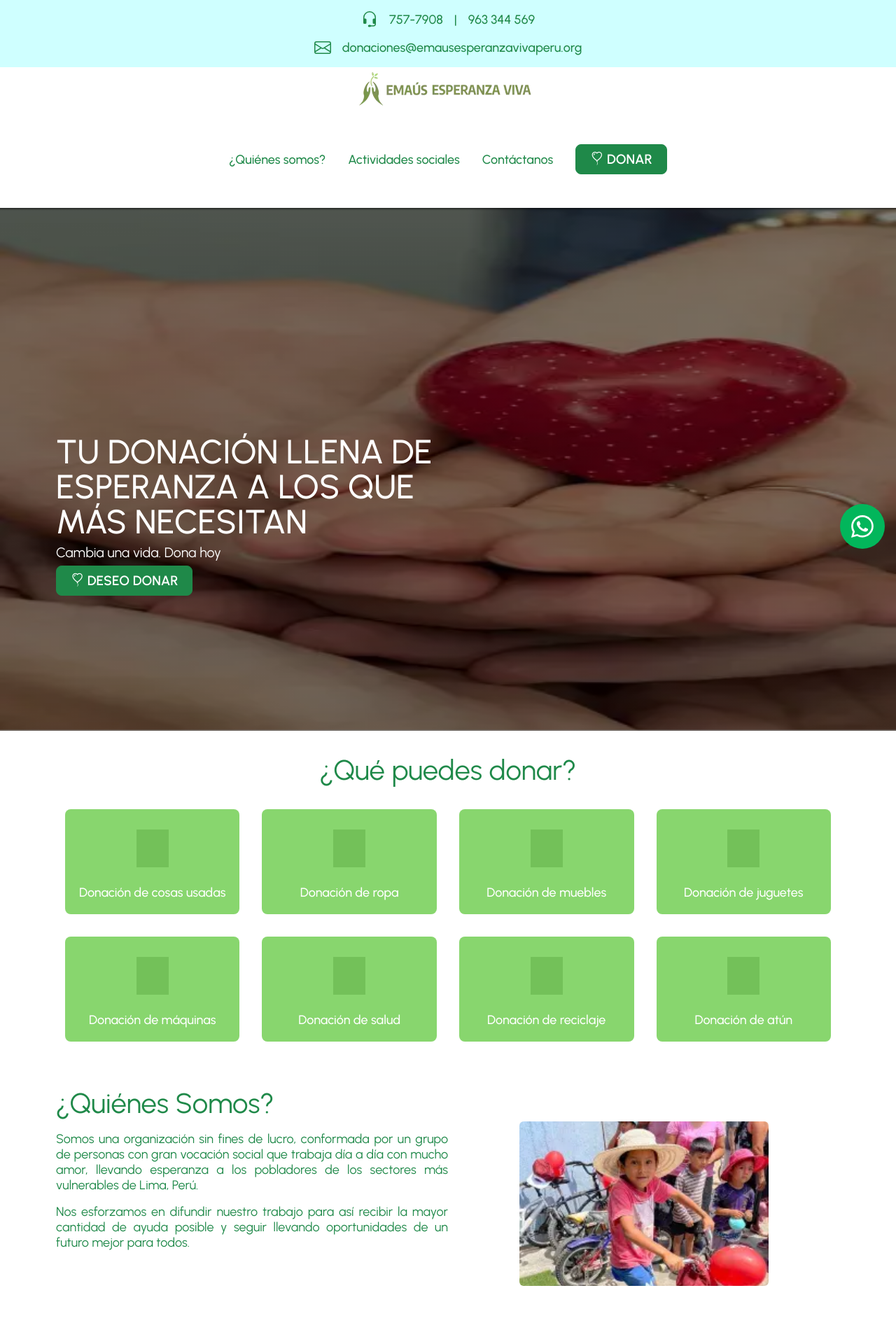
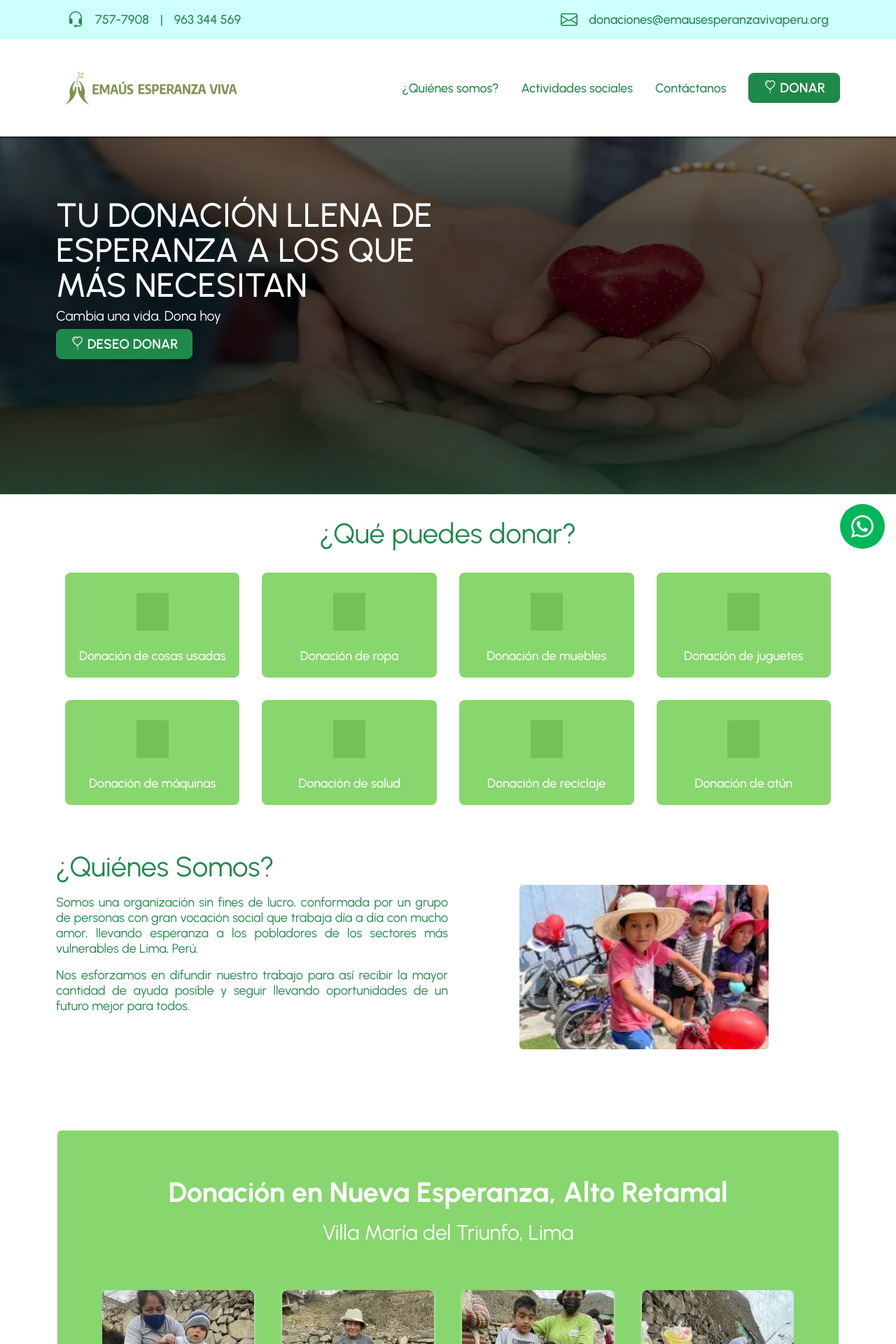
Before and after one commit to luisma08/emausesperanzaviva.org.pe, a PHP site: page / in a window 1280 px wide. Shown: the top 1920 px of the page at 70% size. Run offline with PHP 8.4, Linux system fonts and the light colour scheme; some libraries are stand-ins or nearby versions; grey boxes are pictures that could not be loaded.

Commit message:
corrigiendo estilo de header

```diff
--- a/components/header.php
+++ b/components/header.php
@@ -1,6 +1,7 @@
 <header class="header" id="header">
     <section class="social" id="social">
-        <ul class="social__nav-list f-elements f-elements--center f-col gap-sm">
+        <div class="container">
+            <ul class="social__nav-list f-elements f-elements--responsive-2 f-col gap-sm md:f-row">
                 <li class="social__nav-item f-elements f-elements--center gap-sm">
                     <a href="tel:963344569" class="social__nav-link">
                         <svg xmlns="http://www.w3.org/2000/svg" width="16" height="16" fill="currentColor" class="bi bi-headset social__nav-img" color="#1F8949" viewBox="0 0 16 16">
@@ -20,9 +21,10 @@
                     <a href="mailto:donaciones@emausesperanzavivaperu.org" class="list__link" id="social-text-2">donaciones@emausesperanzavivaperu.org</a>
                 </li>
             </ul>
+        </div>
     </section>
     <div class="container bg-white">
-        <nav class="nav f-elements f-elements--center f-col" id="header-nav">
+        <nav class="nav f-elements f-elements--responsive-2 f-col md:f-row" id="header-nav">
             <div class="header__container-logo">
                 <a href="./">
                     <img src="./assets/img/logo.webp" alt="logo" class="nav__logo">
--- a/styles/css/fe.css
+++ b/styles/css/fe.css
@@ -55,8 +55,18 @@
 .my-scroll {
   margin-top: 15.25rem;
 }
+@media (min-width: 1025px) {
+  .my-scroll {
+    margin-top: 12.188rem;
+  }
+}
 .my-scroll--1 {
   margin-top: 9.5rem;
+}
+@media (min-width: 1025px) {
+  .my-scroll--1 {
+    margin-top: 8.688rem;
+  }
 }
 
 .md\:m-none {
@@ -73,6 +83,11 @@
 
 .flex-1 {
   flex: 1;
+}
+
+.md\:f-elements--between {
+  align-items: center;
+  justify-content: center;
 }
 
 .gap-sm {
@@ -401,6 +416,16 @@
     flex-direction: row;
   }
 }
+.f-elements--responsive-2 {
+  align-items: center;
+  justify-content: center;
+}
+@media (min-width: 1025px) {
+  .f-elements--responsive-2 {
+    align-items: center;
+    justify-content: space-between;
+  }
+}
 
 .g-elements {
   display: grid;
@@ -608,7 +633,8 @@
 }
 @media (min-width: 1025px) {
   .banner {
-    height: 100vh;
+    background-image: linear-gradient(rgba(0, 0, 0, var(--opacidad-negro)), rgba(0, 0, 0, var(--opacidad-negro))), url("../../assets/img/banners/banner-home-2.webp");
+    height: 511px;
   }
 }
 .banner__container {
--- a/styles/scss/modules/_banner.scss
+++ b/styles/scss/modules/_banner.scss
@@ -16,7 +16,8 @@
     }
 
     @include desktop{
-        height: 100vh;
+        background-image: linear-gradient(rgba(0, 0, 0, var(--opacidad-negro)), rgba(0, 0, 0, var(--opacidad-negro))), url("../../assets/img/banners/banner-home-2.webp");
+        height: 511px;
     }
 
     &__container{
--- a/styles/scss/modules/_layout.scss
+++ b/styles/scss/modules/_layout.scss
@@ -126,6 +126,16 @@
         }
     }
 
+    &--responsive-2{
+      align-items: center;
+      justify-content: center;
+
+      @include desktop{
+        align-items: center;
+        justify-content: space-between;
+      }
+    }
+
   }
 
 
--- a/styles/scss/modules/_utils.scss
+++ b/styles/scss/modules/_utils.scss
@@ -53,8 +53,16 @@
 .my-scroll{
     margin-top: 15.25rem;
 
+    @include desktop{
+        margin-top: 12.188rem;
+    }
+
     &--1{
         margin-top: 9.5rem;
+
+        @include desktop{
+            margin-top: 8.688rem;
+        }
     }
 }
 
@@ -72,6 +80,11 @@
 
 .flex-1{
     flex:1;
+}
+
+.md\:f-elements--between{
+    align-items: center;
+    justify-content: center;
 }
 
 .gap-sm{
```
Also changed, not shown: assets/img/banners/banner-home-2.webp (added), 1 other file. Lines whose indentation alone changed are shown as unchanged.
